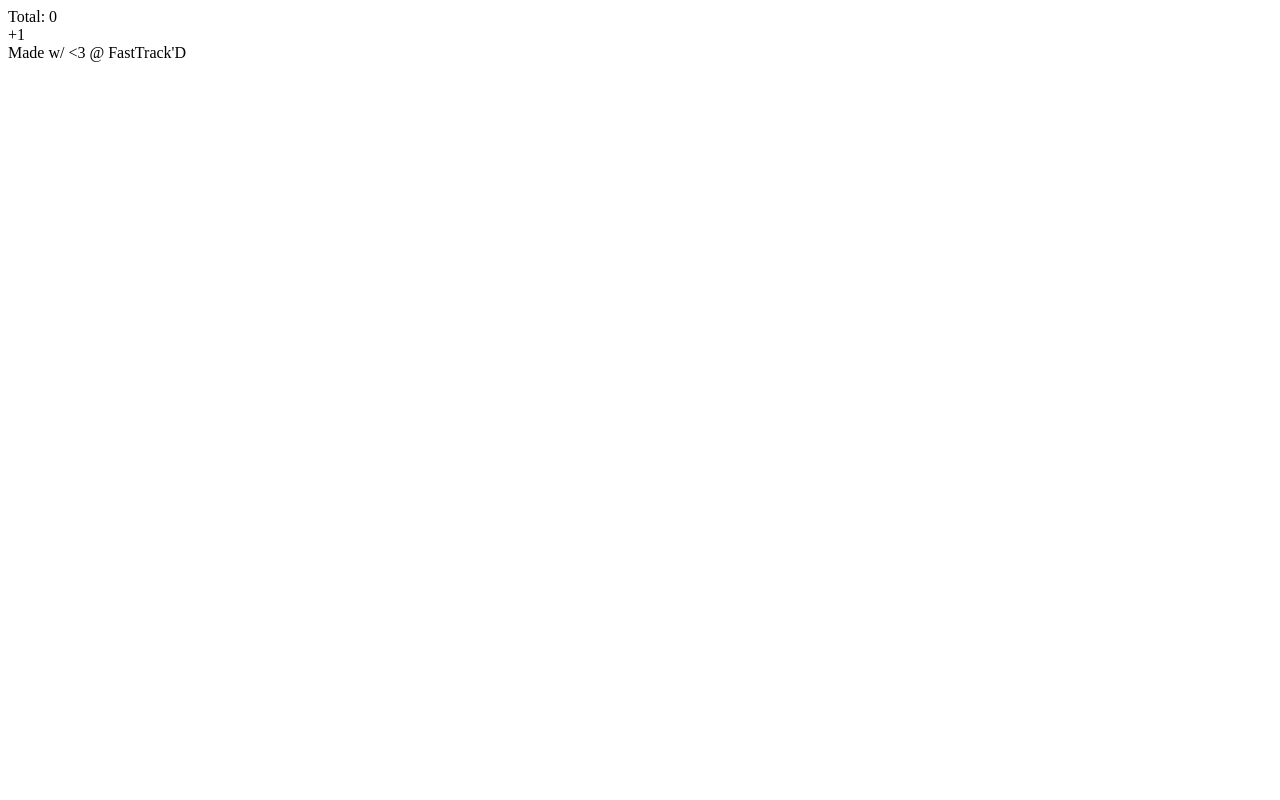
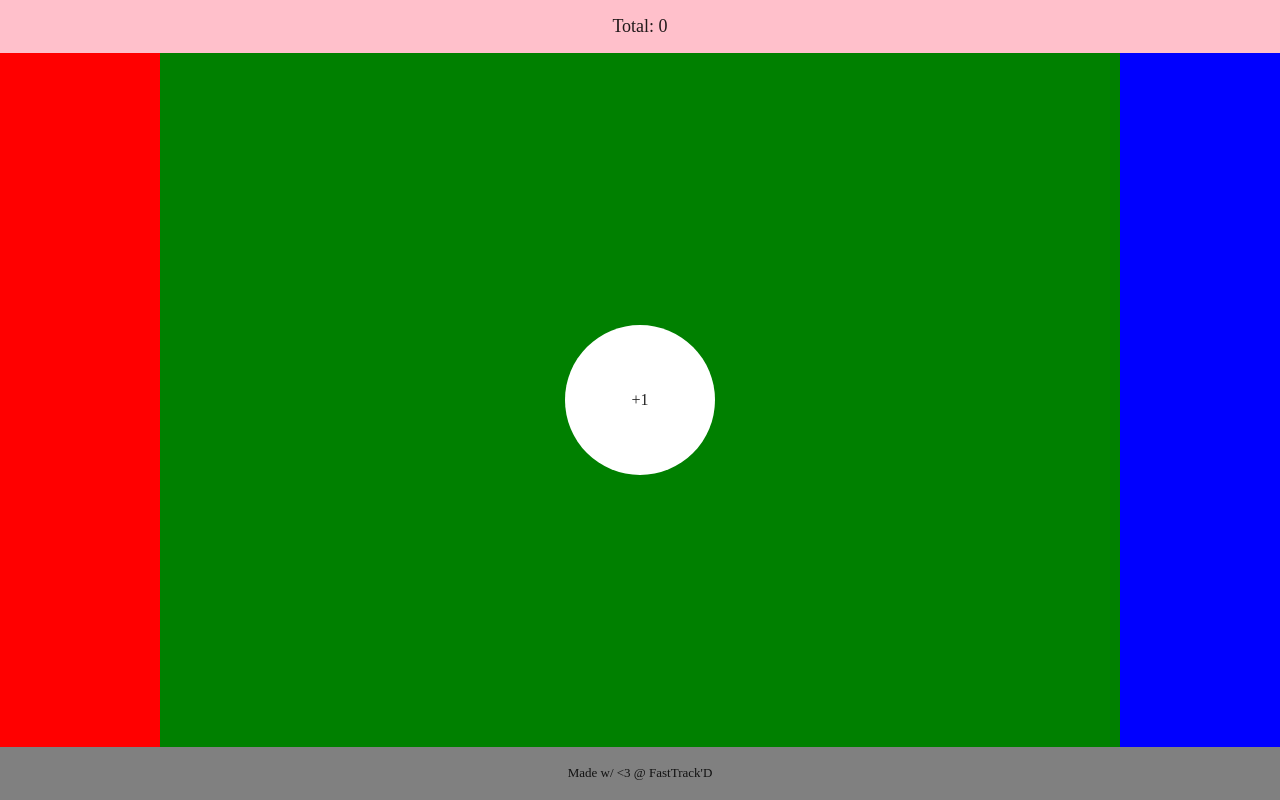
Before and after one commit to seeker105/spa-assignments, a plain HTML site: page 1-basic-css-and-html/index.html in a window 1280 px wide. Drawn offline with Linux system fonts and the light colour scheme.

Commit message:
Finished

```diff
--- a/1-basic-css-and-html/index.html
+++ b/1-basic-css-and-html/index.html
@@ -5,7 +5,7 @@
     <title>the holy grail</title>
     <link rel="stylesheet" href="./styles.css">
   </head>
-  <body>
+  <body class="container">
     <div class="app">
       <div class="header">
         Total: 0
--- a/1-basic-css-and-html/styles.css
+++ b/1-basic-css-and-html/styles.css
@@ -0,0 +1,62 @@
+.container{
+    color: rgba(000, 000, 000, 0.87);
+    margin: 0px;
+}
+
+.body{
+    display: flex;
+    flex-flow: row nowrap;
+}
+
+.button{
+    display: flex;
+    background-color: white;
+    justify-content: center;
+    border-radius: 150px;
+    width: 150px;
+    height: 150px;
+    align-items: center;
+    font-size: medium;
+}
+
+.header{
+    display: flex;
+    height: 6.66vh;
+    flex-grow: 1;
+    background-color: pink;
+    align-items: center;
+    justify-content: center;
+    font-size: large;
+}
+
+.left{
+    height: 86.66vh;
+    flex-grow: 1;
+    background-color: red;
+}
+
+.center{
+    display: flex;
+    justify-content: center;
+    align-items: center;
+    height: 86.66vh;
+    width: 960px;
+    background-color: green;
+}
+
+.right{
+    height: 86.66vh;
+    flex-grow: 1;
+    background-color: blue;
+}
+
+.footer{
+    display: flex;
+    height: 6.66vh;
+    flex-grow: 1;
+    background-color: grey;
+    align-content: flex-end;
+    justify-content: center;
+    align-items: center;
+    font-size: small;
+}
```
